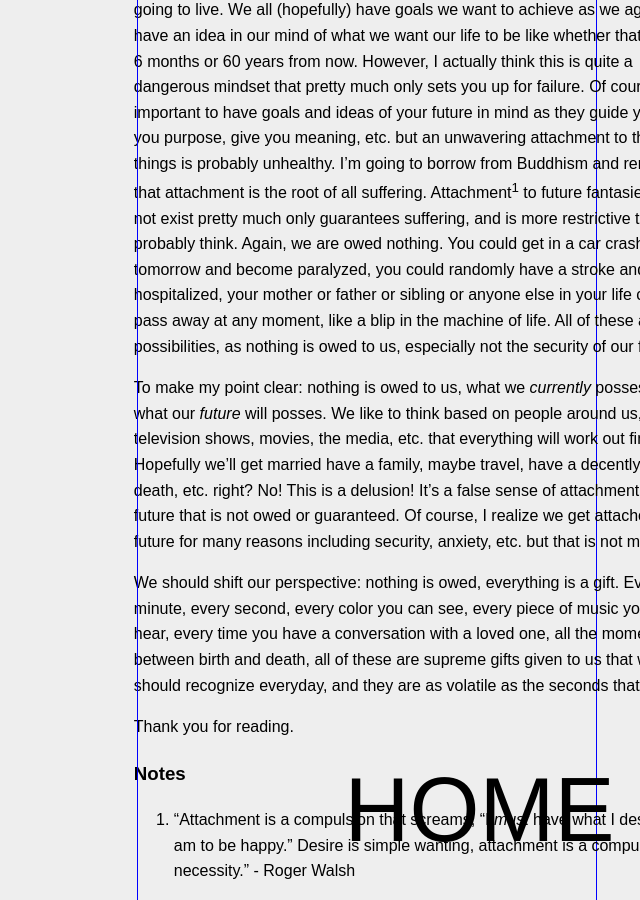
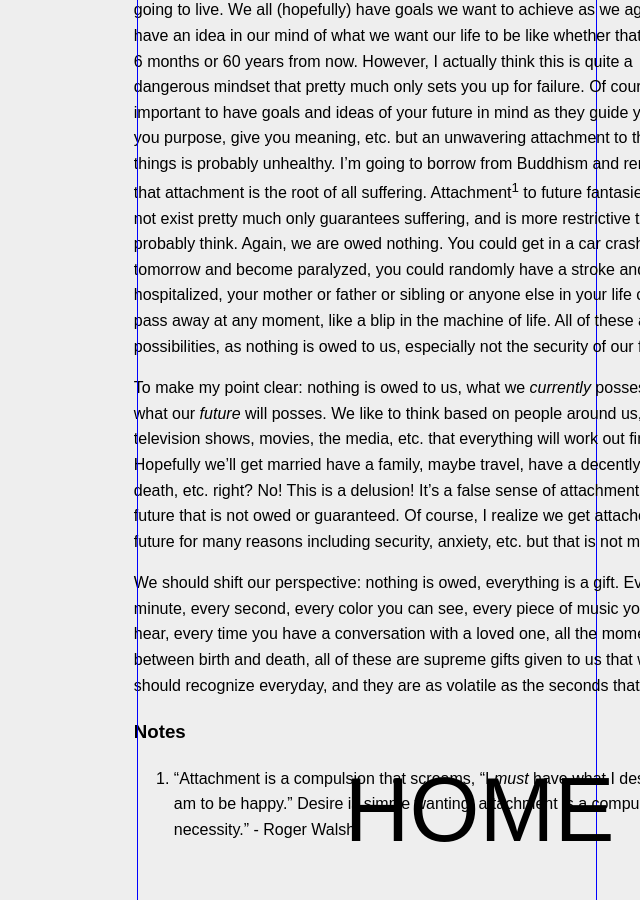
Before and after one commit to pxsswordprotected/personalsite, a Jekyll site: the page built from docs/_posts/2025-01-22-Existential-Endowment.md, in a window 1280 px wide and 900 px high, scrolled down 1472 px. Shown: the whole window, without its empty margins (640-1280 px from the left). Built offline with Jekyll 4.4.1, drawn with Linux system fonts in a browser that asks for light colours.

Commit message:
edited post

```diff
--- a/docs/_posts/2025-01-22-Existential-Endowment.md
+++ b/docs/_posts/2025-01-22-Existential-Endowment.md
@@ -29,7 +29,6 @@ To make my point clear: nothing is owed to us, what we *currently* posses and wh
 
 We should shift our perspective: nothing is owed, everything is a gift. Every minute, every second, every color you can see, every piece of music you can hear, every time you have a conversation with a loved one, all the moments between birth and death, all of these are supreme gifts given to us that we should recognize everyday, and they are as volatile as the seconds that pass.
 
-Thank you for reading.
 
 
 ### Notes
```
